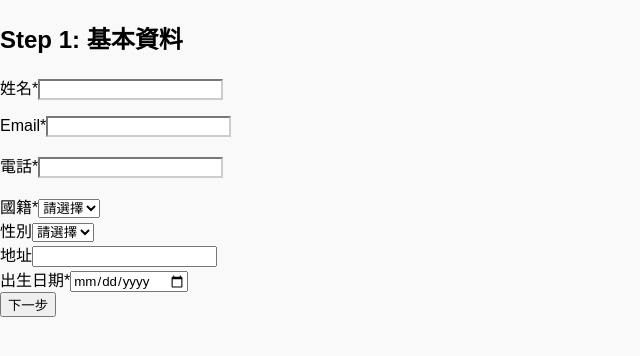
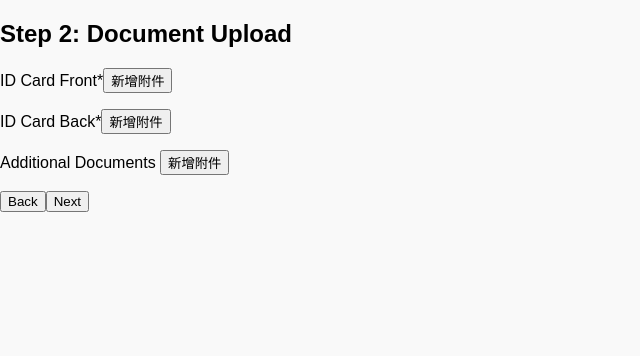
Before and after one commit to jennyy479/kyc-form, a React (Create React App) app: page / in a window 1280 px wide. Shown: the top 356 px of the page, without its empty margins (0-640 px from the left). Built offline with nearby package versions, Linux system fonts and the light colour scheme.

Commit message:
wip: 檔案上傳組件開發

```diff
--- a/src/App.tsx
+++ b/src/App.tsx
@@ -1,5 +1,6 @@
 import { useState } from "react";
 import Step1 from "./pages/Step1";
+import Step2 from "./pages/Step2";
 import { FormData } from "./types/FormData";
 
 const initialFormData: FormData = {
@@ -17,7 +18,7 @@ const initialFormData: FormData = {
 };
 
 export default function App() {
-  const [step, setStep] = useState(1);
+  const [step, setStep] = useState(2);
   const [formData, setFormData] = useState<FormData>(initialFormData);
   const [errors, setErrors] = useState<Record<string, string>>({});
 
@@ -32,6 +33,17 @@ export default function App() {
           setErrors={setErrors}
         />
       )}
+      {
+        step === 2 && (
+          <Step2
+            data={formData}
+            setData={setFormData}
+            next={() => setStep(2)}
+            errors={errors}
+            setErrors={setErrors}
+          />
+        )
+      }
     </div>
   );
 }
--- /dev/null
+++ b/src/components/FileUpload.tsx
@@ -0,0 +1,113 @@
+import { v4 as uuidv4 } from 'uuid';
+
+type FileUploadProps = {
+  label: string;
+  name: string;
+  value: File | File[] | null;
+  onChange: (files: File | File[] | null) => void;
+  required?: boolean;
+  error?: string;
+  type?: string;
+  accept?: string;
+  multiple?: boolean;
+};
+const MAX_FILE_SIZE = 5 * 1024 * 1024;
+const inputId = uuidv4();
+
+const FileUpload: React.FC<FileUploadProps> = ({
+  label,
+  name,
+  value,
+  required = false,
+  error,
+  onChange,
+  type = "file",
+  accept,
+  multiple = false
+}) => {
+  const handleFileChange = (e: React.ChangeEvent<HTMLInputElement>) => {
+    const files = e.target.files;
+    if (!files) return;
+    console.log(files)
+    const selectedFiles = Array.from(files);
+
+    const oversized = selectedFiles.find(file => file.size > MAX_FILE_SIZE);
+    if (oversized) {
+      const sizeMB = (oversized.size / 1024 / 1024).toFixed(2);
+      alert(`檔案大小為 ${sizeMB} MB，超過 5MB 限制`);
+      e.target.value = '';
+      return;
+    }
+
+    if (multiple) {
+      const currentFiles = Array.isArray(value) ? value : [];
+      const mergedFiles = [...currentFiles, ...selectedFiles];
+
+
+      const uniqueFiles = mergedFiles.filter((file, index, self) =>
+        index === self.findIndex(f => f.name === file.name && f.size === file.size)
+      );
+
+      onChange(uniqueFiles);
+    } else {
+      onChange(selectedFiles[0]);
+    }
+    e.target.value = '';
+  };
+  const handleRemove = (index?: number) => {
+    if(multiple && Array.isArray(value)) {
+      const newFiles =  [...value];
+      newFiles.slice(index, 1);
+      onChange(newFiles.length > 0 ? newFiles : null);
+    } else {
+      onChange(null);
+    }
+  }
+
+  const handleButtonClick = () => {
+    document.getElementById(inputId)?.click();
+  };
+
+  return (
+    <div style={{ marginBottom: "1rem"}}>
+      <label>
+        {label}{required && '*'}
+      </label>
+      <button
+        type="button"
+        className={"w-100"}
+        onClick={handleButtonClick}
+        >
+        新增附件
+      <input
+        id={inputId}
+        style={{ display: "none" }}
+        type={type}
+        name={name}
+        onChange={handleFileChange}
+        accept={accept}
+        multiple={multiple}
+
+      />
+      </button>
+      {Array.isArray(value) ? (
+        value.map((file, idx) => (
+          <div key={idx}>
+            <span>{file.name}</span>
+            <button type="button" onClick={() => handleRemove(idx)}>x</button>
+          </div>
+        ))
+      ) : value ? (
+        <div>
+          <span>{value.name}</span>
+          <button type="button" onClick={() => handleRemove()}>x</button>
+        </div>
+      ) : null}
+
+
+      {error && <span style={{ color: "red" }}>{ error }</span>}
+    </div>
+  )
+};
+
+export default FileUpload;
--- a/src/components/Input.tsx
+++ b/src/components/Input.tsx
@@ -15,7 +15,7 @@ const InputField: React.FC<InputFieldProps> = ({
   onChange,
   required = false,
   error,
-  type = "text",
+  type,
 }) => {
   return (
     <div style={{ marginBottom: "1rem"}}>
--- a/src/pages/Step1.tsx
+++ b/src/pages/Step1.tsx
@@ -1,5 +1,6 @@
-import React from "react";
+import React, { useState }from "react";
 import InputField from "../components/Input";
+import SelectFeild from "../components/Select";
 import { FormData } from "../types/FormData";
 
 type Step1Props = {
@@ -12,6 +13,9 @@ type Step1Props = {
 
 
 const Step1: React.FC<Step1Props> = ({ data, setData, next, errors, setErrors }) => {
+  const [nationalityOptions, setNationalityOptions] = useState<
+  { label: string; value: string }[]
+>([]);
   const handleChange = (e: React.ChangeEvent<HTMLInputElement | HTMLSelectElement>) => {
     const { name, value } = e.target;
     setData(prev => ({ ...prev, [name]: value }));
@@ -19,21 +23,49 @@ const Step1: React.FC<Step1Props> = ({ data, setData, next, errors, setErrors })
 
   const validate = () => {
     const newErrors: Record<string, string> = {};
-    if (!data.name) newErrors.name = "姓名為必填";
-    if (!data.email || !/^\S+@\S+\.\S+$/.test(data.email)) newErrors.email = "請輸入正確的 Email";
-    if (!data.phone || !/^\d{10,15}$/.test(data.phone)) newErrors.phone = "請輸入有效電話";
-    if (!data.nationality) newErrors.nationality = "國籍為必填";
+    if (!data.name) newErrors.name = "Name is requied.";
+    if (!data.email || !/^[^\s@]+@[^\s@]+\.[^\s@]+$/.test(data.email)) newErrors.email = "Please enter a valid Email";
+    if (!data.phone || !/^\d{10,15}$/.test(data.phone)) newErrors.phone = "Please enter a valid phone number";
+    if (!data.nationality) newErrors.nationality = "Nationality is required";
+    if (!data.gender) newErrors.gender = "Gender is required";
+    if (!data.address) newErrors.address = "Aaddress is required";
     if (!data.dateOfBirth) {
-      newErrors.dateOfBirth = "出生日期為必填";
+      newErrors.dateOfBirth = "Date of birth is required";
     } else {
       const age = getAge(data.dateOfBirth);
-      if (age < 18 || age > 85) newErrors.dateOfBirth = "年齡需介於 18 至 85 歲";
+      if (age < 18 || age > 85) newErrors.dateOfBirth = "Age must be between 18 and 85";
     }
 
     setErrors(newErrors);
     if (Object.keys(newErrors).length === 0) next();
   };
 
+
+  const fetchNationalityData = async () => {
+    try {
+      const response = await fetch("https://restcountries.com/v3.1/all");
+      const data = await response.json();
+
+      const countryNames = data.map((country: any) => country.name.common);
+      const options = countryNames.map((country: string) => ({
+        label: country,
+        value: country
+      }));
+
+      setNationalityOptions(options);
+    } catch (error) {
+      console.error(error);
+    }
+  };
+
+
+  fetchNationalityData();
+
+  const genderOptions = [
+    { label: "Male", value: "Male" },
+    { label: "Female", value: "Female" },
+    { label: "Prefer not to say", value: "Prefer not to say" },
+  ];
   const getAge = (dob: string) => {
     const birth = new Date(dob);
     const today = new Date();
@@ -47,14 +79,15 @@ const Step1: React.FC<Step1Props> = ({ data, setData, next, errors, setErrors })
 
   return (
     <div>
-      <h2>Step 1: 基本資料</h2>
+      <h2>Step 1: Basic Information</h2>
       <div>
         <InputField
-          label="姓名"
+          label="Name"
           name="name"
           value={data.name}
           onChange={handleChange}
           required
+          type="text"
           error={errors.name}
         />
       </div>
@@ -65,49 +98,58 @@ const Step1: React.FC<Step1Props> = ({ data, setData, next, errors, setErrors })
           value={data.email}
           onChange={handleChange}
           required
+          type="text"
           error={errors.email}
         />
       </div>
       <div>
         <InputField
-          label="電話"
+          label="Phone"
           name="phone"
           value={data.phone}
           onChange={handleChange}
           required
+          type="text"
           error={errors.phone}
         />
       </div>
       <div>
-        <label>國籍*</label>
-        <select name="nationality" value={data.nationality} onChange={handleChange}>
-          <option value="">請選擇</option>
-          <option value="Taiwan">台灣</option>
-          <option value="Japan">日本</option>
-          <option value="USA">美國</option>
-          {/* 可自行擴充 */}
-        </select>
-        {errors.nationality && <span>{errors.nationality}</span>}
+        <SelectFeild
+          label="Nationality"
+          options={nationalityOptions}
+          value={data.nationality}
+          onChange={(val) => setData({...data, nationality: val})}
+          required
+          error={errors.nationality}
+        />
       </div>
       <div>
-        <label>性別</label>
-        <select name="gender" value={data.gender} onChange={handleChange}>
-          <option value="">請選擇</option>
-          <option value="Male">男</option>
-          <option value="Female">女</option>
-          <option value="Prefer not to say">不透露</option>
-        </select>
+        <SelectFeild
+          label="Gender"
+          options={genderOptions}
+          value={data.gender || ""}
+          onChange={(val) => setData({...data, gender: val})}
+          required
+          error={errors.gender}
+        />
       </div>
       <div>
-        <label>地址</label>
-        <input name="address" value={data.address} onChange={handleChange} />
+        <InputField
+          label="Address"
+          name="address"
+          value={data.address || ''}
+          onChange={handleChange}
+          required
+          type="text"
+          error={errors.address}
+        />
       </div>
       <div>
-        <label>出生日期*</label>
+        <label>Date of Birth*</label>
         <input type="date" name="dateOfBirth" value={data.dateOfBirth} onChange={handleChange} />
         {errors.dateOfBirth && <span>{errors.dateOfBirth}</span>}
       </div>
-      <button onClick={validate}>下一步</button>
+      <button onClick={validate}>Next</button>
     </div>
   );
 };
--- /dev/null
+++ b/src/pages/Step2.tsx
@@ -0,0 +1,95 @@
+import React, { useState } from "react";
+import FileUpload from "../components/FileUpload";
+import { FormData } from "../types/FormData";
+
+
+type Step2Props = {
+  data: FormData;
+  setData: React.Dispatch<React.SetStateAction<FormData>>;
+  next: () => void;
+  errors: Record<string, string>;
+  setErrors: React.Dispatch<React.SetStateAction<Record<string, string>>>;
+};
+
+
+const Step2: React.FC<Step2Props> = ({ data, setData, next, errors, setErrors }) => {
+  const [fileFront, setFileFront] = useState<File | null>(null);
+const [fileBack, setFileBack] = useState<File | null>(null);
+  const [files, setFiles] = useState<File[]>([]);
+
+  const validate = () => {
+    const newErrors: Record<string, string> = {};
+    if (!data.name) newErrors.name = "姓名為必填";
+    if (!data.email || !/^\S+@\S+\.\S+$/.test(data.email)) newErrors.email = "請輸入正確的 Email";
+    if (!data.phone || !/^\d{10,15}$/.test(data.phone)) newErrors.phone = "請輸入有效電話";
+    if (!data.nationality) newErrors.nationality = "國籍為必填";
+    if (!data.dateOfBirth) {
+      newErrors.dateOfBirth = "出生日期為必填";
+    } else {
+      const age = getAge(data.dateOfBirth);
+      if (age < 18 || age > 85) newErrors.dateOfBirth = "年齡需介於 18 至 85 歲";
+    }
+    console.log(fileFront,newErrors.idFront )
+    if(!fileFront) newErrors.idFront = "身分證正面為必填"
+    if(!fileBack) newErrors.idBack = "身分證正面為必填"
+    setErrors(newErrors);
+    if (Object.keys(newErrors).length === 0) next();
+  };
+
+  const getAge = (dob: string) => {
+    const birth = new Date(dob);
+    const today = new Date();
+    let age = today.getFullYear() - birth.getFullYear();
+    const m = today.getMonth() - birth.getMonth();
+    if (m < 0 || (m === 0 && today.getDate() < birth.getDate())) {
+      age--;
+    }
+    return age;
+  };
+
+  return (
+    <div>
+      <h2>Step 2: Document Upload</h2>
+      <div>
+        <FileUpload
+          label="ID Card Front"
+          name="idFront"
+          accept=".jpg,.jpeg,.png,.pdf"
+          value={fileFront}
+          onChange={(f) => setFileFront(f as File | null)}
+          required
+          type="file"
+          error={errors.idFront}
+        />
+      </div>
+      <div>
+        <FileUpload
+          label="ID Card Back"
+          name="idBack"
+          accept=".jpg,.jpeg,.png,.pdf"
+          value={fileBack}
+          onChange={(f) => setFileBack(f as File | null)}
+          required
+          type="file"
+          error={errors.idBack}
+        />
+      </div>
+      <div>
+        <FileUpload
+          label="Additional Documents "
+          name="additional"
+          accept=".jpg,.jpeg,.png,.pdf"
+          value={files}
+          onChange={(f) => setFiles(f as File[])}
+          type="file"
+          error={errors.additional}
+          multiple
+        />
+      </div>
+      <button >Back</button>
+      <button onClick={validate}>Next</button>
+    </div>
+  );
+};
+
+export default Step2;
```
Also changed, not shown: src/components/select.tsx (+71 -25 lines).
